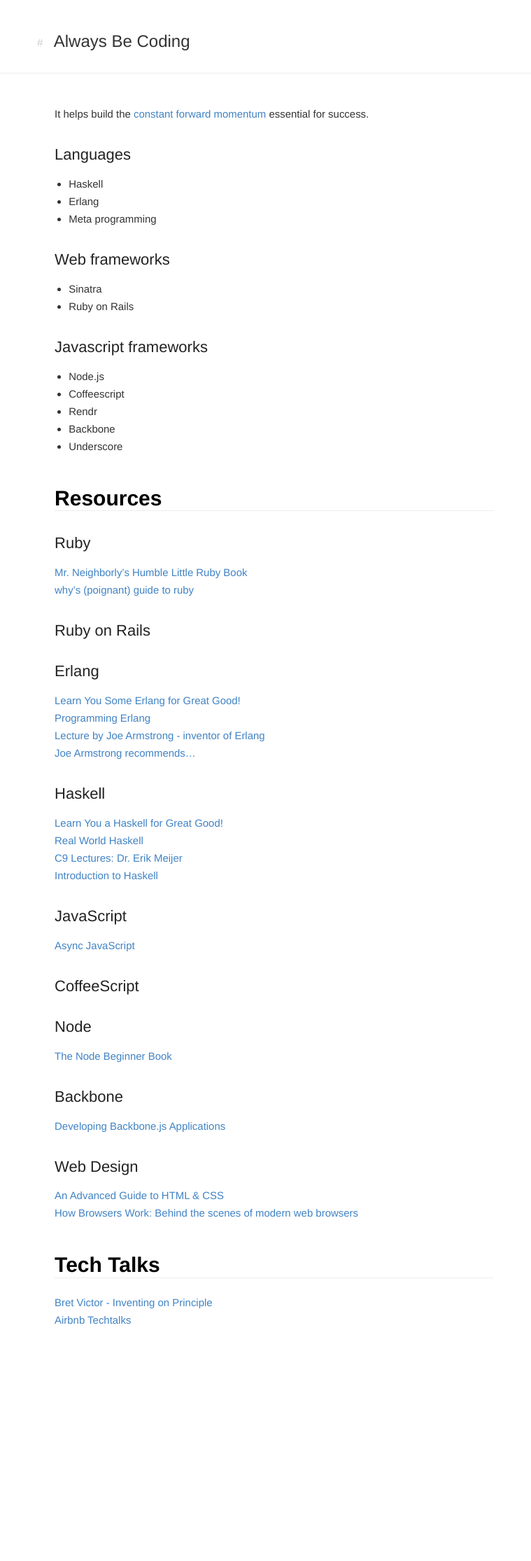
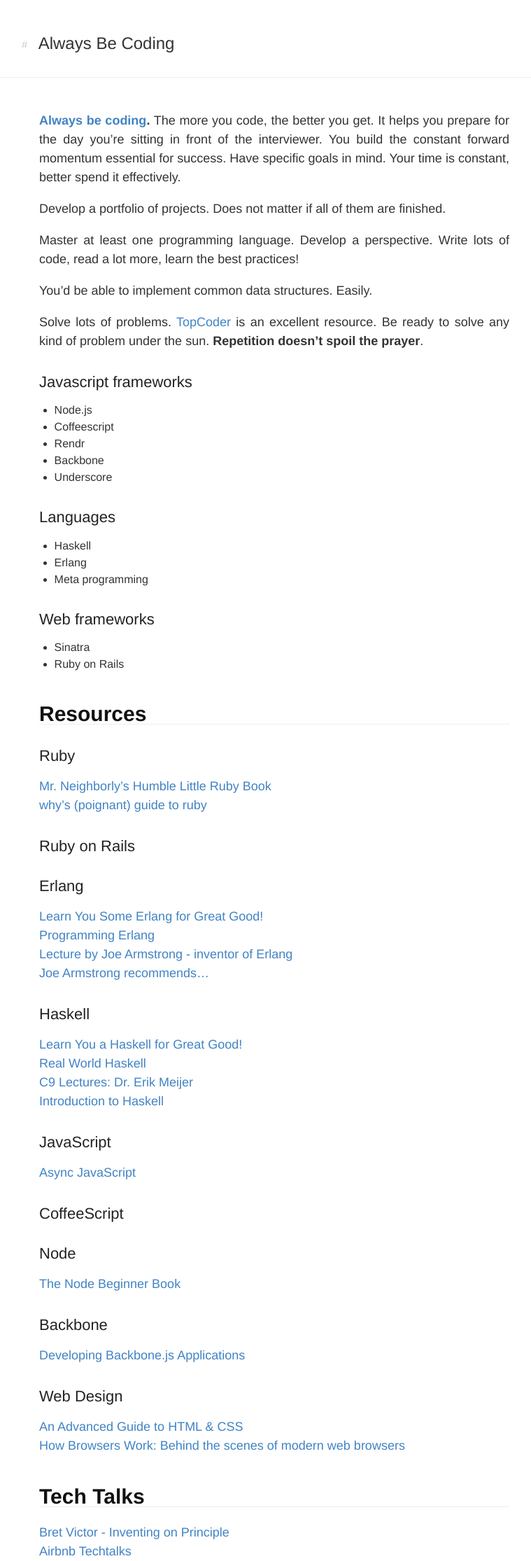
Before and after one commit to rbt91/rbt91.github.io, a Jekyll site: the page built from _posts/2013-09-14-Always-Be-Coding.md, in a window 1280 px wide. Shown: the whole page at 70% size, without its empty margins (248-1007 px from the left). Built offline with Jekyll 4.4.1, drawn with Linux system fonts in a browser that asks for light colours; before the commit the page ends 1898 px from its top, so only the background shows below that.

Commit message:
always be coding

```diff
--- a/_posts/2013-09-14-Always-Be-Coding.md
+++ b/_posts/2013-09-14-Always-Be-Coding.md
@@ -2,10 +2,25 @@
 layout: post
 title:  "Always Be Coding"
 date:   2013-09-14 21:00:00
-categories: coding
+tags: 	coding
 ---
 
-It helps build the [constant forward momentum](https://medium.com/tech-talk/d5f8051afce2) essential for success.
+**[Always be coding][AlwaysBeCoding].** The more you code, the better you get. It helps you prepare for the day you're sitting in front of the interviewer. You build the constant forward momentum essential for success. Have specific goals in mind. Your time is constant, better spend it effectively.
+
+Develop a portfolio of projects. Does not matter if all of them are finished.
+
+Master at least one programming language. Develop a perspective. Write lots of code, read a lot more, learn the best practices!
+
+You'd be able to implement common data structures. Easily.
+
+Solve lots of problems. [TopCoder](http://community.topcoder.com/tc?module=Static&d1=tutorials&d2=alg_index) is an excellent resource. Be ready to solve any kind of problem under the sun. **Repetition doesn't spoil the prayer**.
+
+### Javascript frameworks
+* Node.js
+* Coffeescript
+* Rendr
+* Backbone
+* Underscore
 
 ### Languages
 * Haskell
--- a/css/main.css
+++ b/css/main.css
@@ -14,8 +14,8 @@
 
 body {
   background-color: #fff;
-  font: 15px Helvetica, Arial, sans-serif;
-  font-size: small;
+  font: 16px Helvetica, Arial, sans-serif;
+  line-height: 1.5em;
   text-align: center;
   color: #333;
 }
@@ -24,7 +24,12 @@
   font-size: 100%; }
 
 h1 { margin-bottom: 1em; }
-p { margin: 1em 0; }
+
+p {
+  margin: 1em 0;
+  font: 18px Helvetica, Arial, sans-serif;
+  line-height: 1.5em;
+}
 
 a, a:hover, a:visited { color: #4183c4; text-decoration: none; }
 
@@ -42,6 +47,7 @@
 ul.posts {
   list-style-type: none;
   margin-bottom: 2em;
+  font-size: 16px;
 }
 
 ul.posts li {
@@ -50,7 +56,7 @@
 }
 
 ul.posts li a {
-  color: #666;
+  color: #333;
   text-decoration: none;
 }
 
@@ -67,7 +73,6 @@
 /*****************************************************************************/
 
 .site {
-  font-size: 115%;
   text-align: justify;
   width: 42em;
   margin: 3em auto 2em;
@@ -120,13 +125,13 @@
 .post h2,
 .post h3 {
   font-weight: bold;
-  line-height: 1.15em;
-  color: #000;
+  color: #222;
   margin: 1.5em 0 .75em;
 }
 
 .post h1 {
   font-size: 30px;
+  color: #111;
   border-bottom: 1px solid #eee;
 }
 
@@ -141,10 +146,6 @@
 }
 
 /* standard */
-.post {
-  line-height: 25px;
-}
-
 .post pre {
   border: 1px solid #ddd;
   background-color: #f8f8f8;
```
Also changed, not shown: other parts of _posts/2013-09-14-Always-Be-Coding.md (+2 -7 lines).
